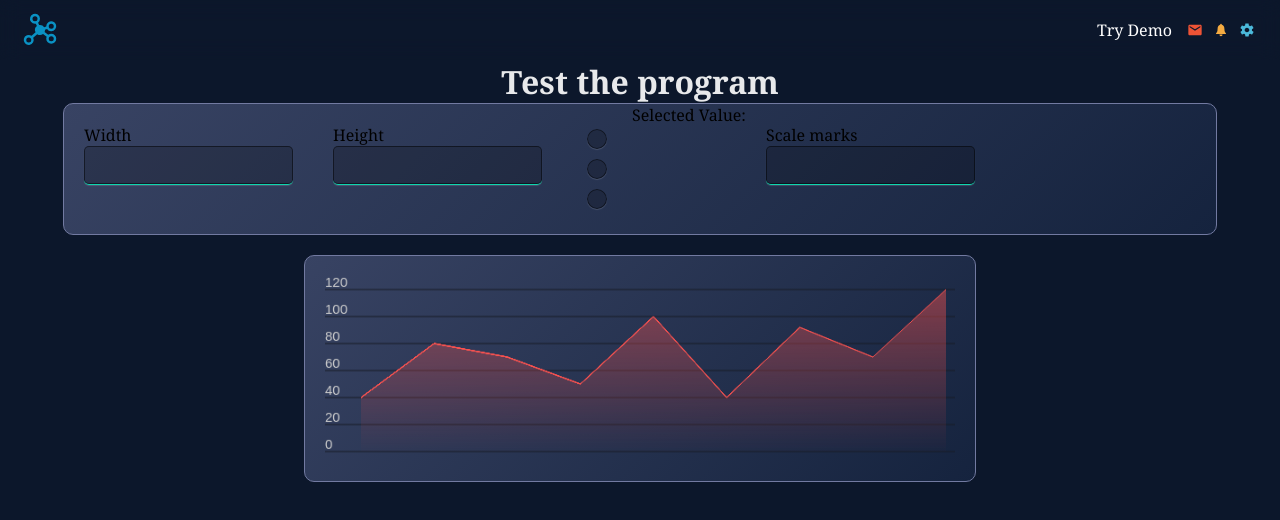
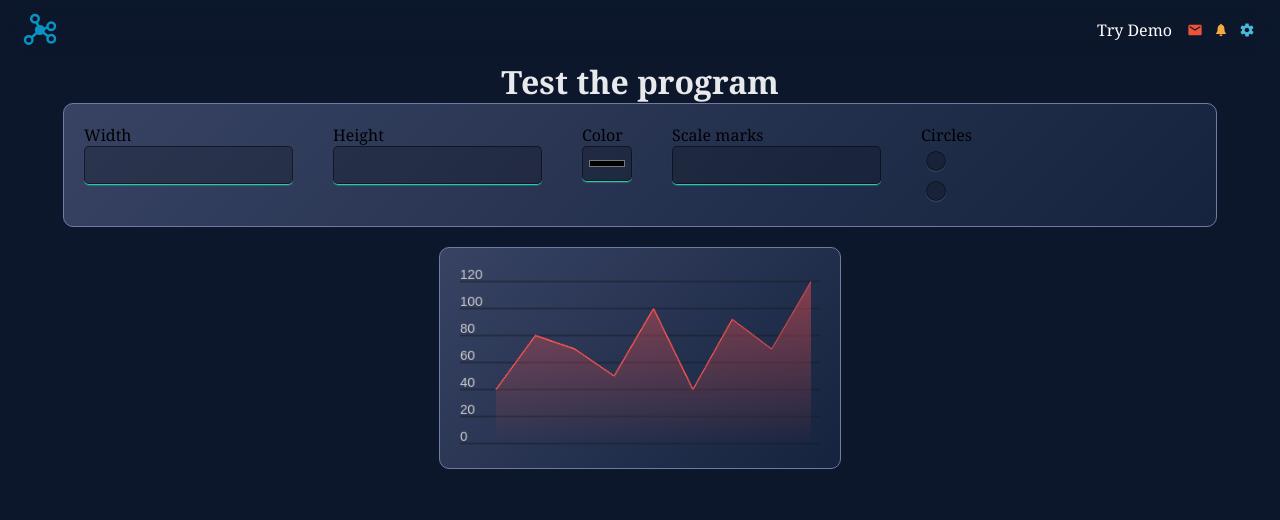
Before and after one commit to JuanmiBassa/graphGenerator, a React (Vite) app: page /graph-test in a window 1280 px wide. Shown: the top 520 px of the page. Built offline with nearby package versions, Linux system fonts and the light colour scheme.

Commit message:
inputs casi terminado

```diff
--- a/src/routes/GraphTest.jsx
+++ b/src/routes/GraphTest.jsx
@@ -5,17 +5,10 @@ import generateGraph from '../scripts/graphGenerator.js';
 
 export default function GraphTest() {
     const { t } = useTranslation();
-    const [selectedValue, setSelectedValue] = useState('');
-
-    const changeHraph = (event) => {
-        setSelectedValue(event.target.value);
-    };
-
-    useEffect(() => {
-        const dataGraph1 = {
+    const [graphData, setGraphData] = useState({
         canvasProps: {
             id: 'canvas1',
-                maxWidth: 700,
+            maxWidth: 400,
             height: 200,
         },
         values: [40, 80, 70, 50, 100, 40, 92, 70, 120],
@@ -23,10 +16,57 @@ export default function GraphTest() {
         scaleMarks: 6,
         limitNums: 2,
         circles: false,
+    });
+
+    const changeGraphWidth = (event) => {
+        const { value } = event.target;
+        setGraphData(prevState => ({
+            ...prevState,
+            canvasProps: {
+                ...prevState.canvasProps,
+                maxWidth: value
             }
+        }));
+    };
 
-        generateGraph(dataGraph1);
-    }, []);
+    const changeGraphHeigh = (event) => {
+        const { value } = event.target;
+        setGraphData(prevState => ({
+            ...prevState,
+            canvasProps: {
+                ...prevState.canvasProps,
+                height: value
+            }
+        }));
+    };
+
+    const changeGraphColor = (event) => {
+        const { value } = event.target;
+        setGraphData(prevState => ({
+            ...prevState,
+            color: value
+        }));
+    };
+
+    const changeGraphMarks = (event) => {
+        const { value } = event.target;
+        setGraphData(prevState => ({
+            ...prevState,
+            scaleMarks: value
+        }));
+    };
+
+    const changeGraphCircles = (event) => {
+        const { value } = event.target;
+        setGraphData(prevState => ({
+            ...prevState,
+            circles: value === 'true'
+        }));
+    };
+
+    useEffect(() => {
+        generateGraph(graphData);
+    }, [graphData]);
 
     return (
         <>
@@ -35,28 +75,34 @@ export default function GraphTest() {
             <section id='test-section'>
                 <div>
                     <label htmlFor="graph_width">Width</label>
-                    <input type="text" name='graph_width' id='graph_width' className='test-input' />
+                    <input type="number" name='graph_width' id='graph_width' className='test-input'
+                        onChange={changeGraphWidth} />
                 </div>
 
                 <div>
                     <label htmlFor="graph_height">Height</label>
-                    <input type="text" name='graph_height' id='graph_height' className='test-input' />
+                    <input type="number" name='graph_height' id='graph_height' className='test-input'
+                        onChange={changeGraphHeigh} />
+                </div>
+
+                <div>
+                    <label htmlFor="graph-color">Color</label>
+                    <input type="color" name='graph-color' id='graph-color' className='test-input'
+                        onChange={changeGraphColor} />
+                </div>
+
+                <div>
+                    <label htmlFor="graph-scaleMarks">Scale marks</label>
+                    <input type="number" name='graph-scaleMarks' id='graph-scaleMarks' className='test-input'
+                        onChange={changeGraphMarks}/>
                 </div>
 
                 <div className="radio-input">
-                    <label htmlFor=""></label>
+                    <label htmlFor="">Circles</label>
                     <input name="style-radio" type="radio" className="graph-style"
-                        value="1" onChange={changeHraph} />
+                        value="true" onChange={changeGraphCircles} />
                     <input name="style-radio" type="radio" className="graph-style"
-                        value="2" onChange={changeHraph} />
-                    <input name="style-radio" type="radio" className="graph-style"
-                        value="3" onChange={changeHraph} />
-                </div>
-                <p>Selected Value: {selectedValue}</p>
-
-                <div>
-                    <label htmlFor="graph-scaleMarks">Scale marks</label>
-                    <input type="text" name='graph-scaleMarks' id='graph-scaleMarks' className='test-input' />
+                        value="false" onChange={changeGraphCircles} />
                 </div>
             </section>
 
--- a/src/scripts/graphGenerator.js
+++ b/src/scripts/graphGenerator.js
@@ -1,11 +1,8 @@
 export default function generateGraph(dataGraph) {
     const canvas = document.getElementById(`${dataGraph.canvasProps.id}`);
     const ctx = canvas.getContext('2d');
-    const canvasContainer = document.getElementById(`${dataGraph.canvasProps.id}-container`)
 
-    const canvasSize = dataGraph.canvasProps.maxWidth;
-    canvasContainer.style.width = canvasSize - (canvasSize / 10) + "px";
-    canvas.width = canvasSize;
+    canvas.width = dataGraph.canvasProps.maxWidth;
     canvas.height = dataGraph.canvasProps.height;
     ctx.clearRect(0, 0, canvas.width, canvas.height);
 
--- a/src/styles/graphTest.css
+++ b/src/styles/graphTest.css
@@ -25,6 +25,10 @@
 .test-input:focus {
     outline: none;
     border-bottom: 1px var(--prym-red) solid;
+}
+
+#graph-color {
+    height: 36px;
 }
 
 .graph-style {
@@ -62,12 +66,9 @@
         transparent 60%);
 }
 
-.graph-style:checked~.graph-style,
-.graph-style:checked~.graph-style:active {
-    background-position: 0 -20px;
-}
-
 #graph-section {
+    width: 90%;
+    margin: 20px 0px;
     display: flex;
     justify-content: center;
     align-items: center;
@@ -75,14 +76,16 @@
 }
 
 .graph-container {
-    padding: 20px;
+    padding: 20px 0px;
     border: 1px var(--border) solid;
     background: linear-gradient(135deg, var(--bg-light-container) 0%, var(--bg-dark-container));
     border-radius: 10px;
-    margin: 20px;
+    display: flex;
+    justify-content: center;
+    align-items: center;
 }
 
 canvas {
-    width: 100%;
+    width: 90%;
     height: 100%;
 }
```
Lines whose indentation alone changed are shown as unchanged.
